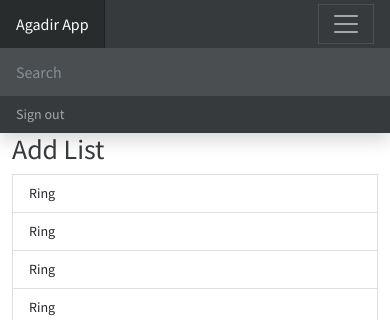
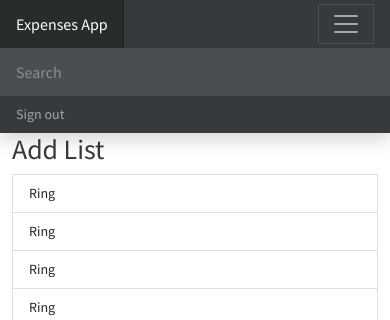
Before and after one commit to RhmAbdennasser/first-project, a Django app: page / in a window 390 px wide. Shown: the top 320 px of the page. Run offline with Django 4.2, Linux system fonts and the light colour scheme; some libraries are stand-ins or nearby versions.

Commit message:
refactor

```diff
--- a/expenses_incomes_website/templates/base.html
+++ b/expenses_incomes_website/templates/base.html
@@ -3,7 +3,7 @@
   <head>
     <meta charset="utf-8">
     <meta name="viewport" content="width=device-width, initial-scale=1">
-    <title>AGADIR APP V1.0 {% block title %}
+    <title>EXPENSES APP V1.0 {% block title %}
         {% endblock %}</title>
 
     <link href="{% static 'css/bootstrap.min.css' %}" rel="stylesheet" >
@@ -14,7 +14,7 @@
   </head>
   <body>
     <header class="navbar navbar-dark sticky-top bg-dark flex-md-nowrap p-0 shadow">
-      <a class="navbar-brand col-md-3 col-lg-2 me-0 px-3 fs-6" href="#">Agadir App</a>
+      <a class="navbar-brand col-md-3 col-lg-2 me-0 px-3 fs-6" href="#">Expenses App</a>
       <button class="navbar-toggler position-absolute d-md-none collapsed" type="button" data-bs-toggle="collapse" data-bs-target="#sidebarMenu" aria-controls="sidebarMenu" aria-expanded="false" aria-label="Toggle navigation">
         <span class="navbar-toggler-icon"></span>
       </button>
```
